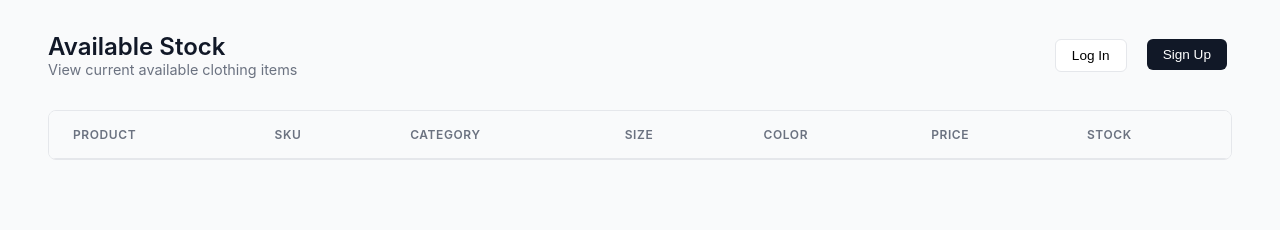
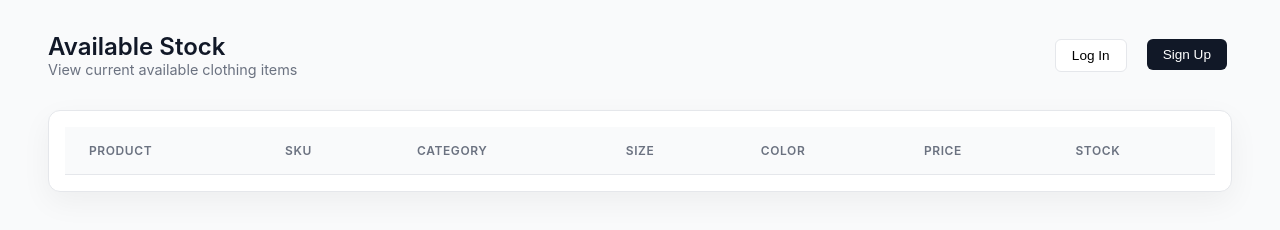
Before and after one commit to NxG101/local-inventory-system, a website: page index.html in a window 1280 px wide. Drawn offline with Linux system fonts and the light colour scheme; no server answers.

Commit message:
Update style.css

```diff
--- a/style.css
+++ b/style.css
@@ -201,9 +201,17 @@ h1 {
 /* Table */
 .table-container {
     background: var(--bg-card);
-    border-radius: 8px;
+    border-radius: 12px;
     border: 1px solid var(--border);
     overflow: hidden;
+    box-shadow: 0 10px 30px rgba(0, 0, 0, 0.05);
+    padding: 2rem;           /* matches order-card feel */
+    margin-bottom: 2rem;
+}
+
+.table-container table {
+    margin: -1rem;           /* removes double padding on tables */
+    width: calc(100% + 2rem);
 }
 
 table {
```
